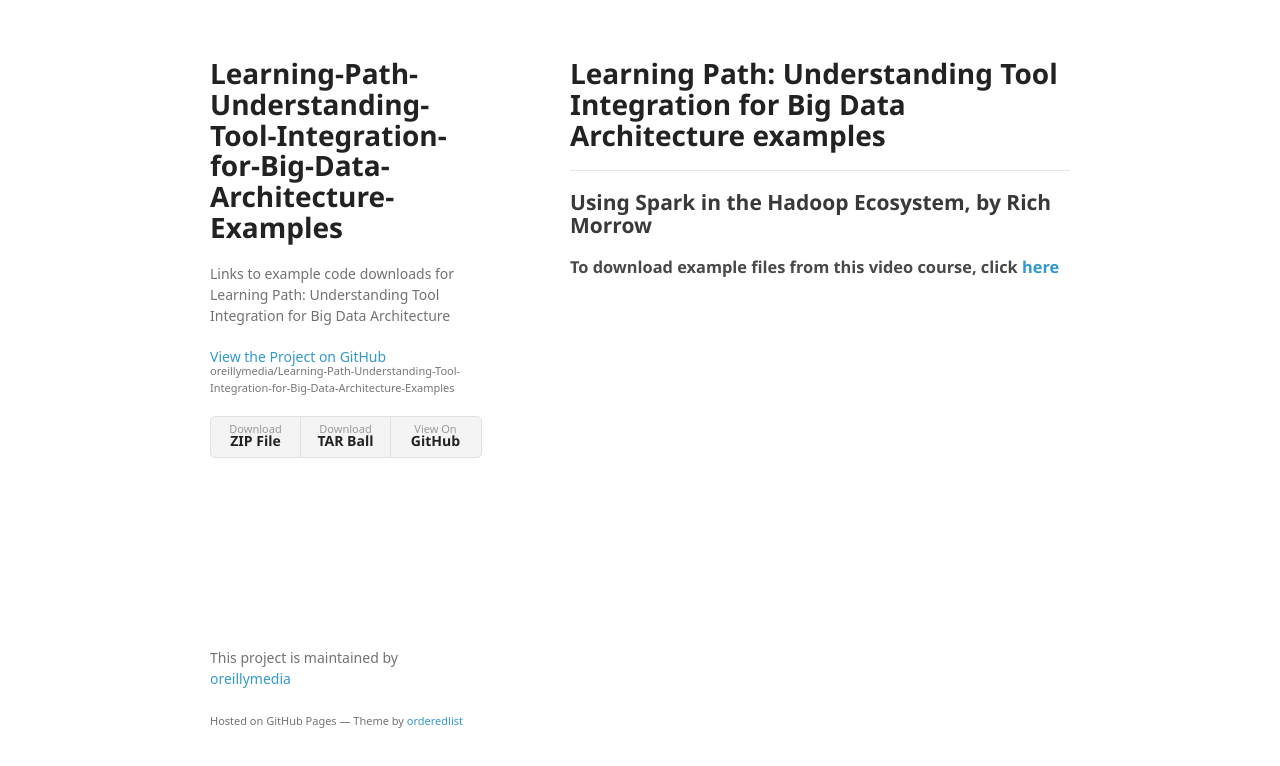
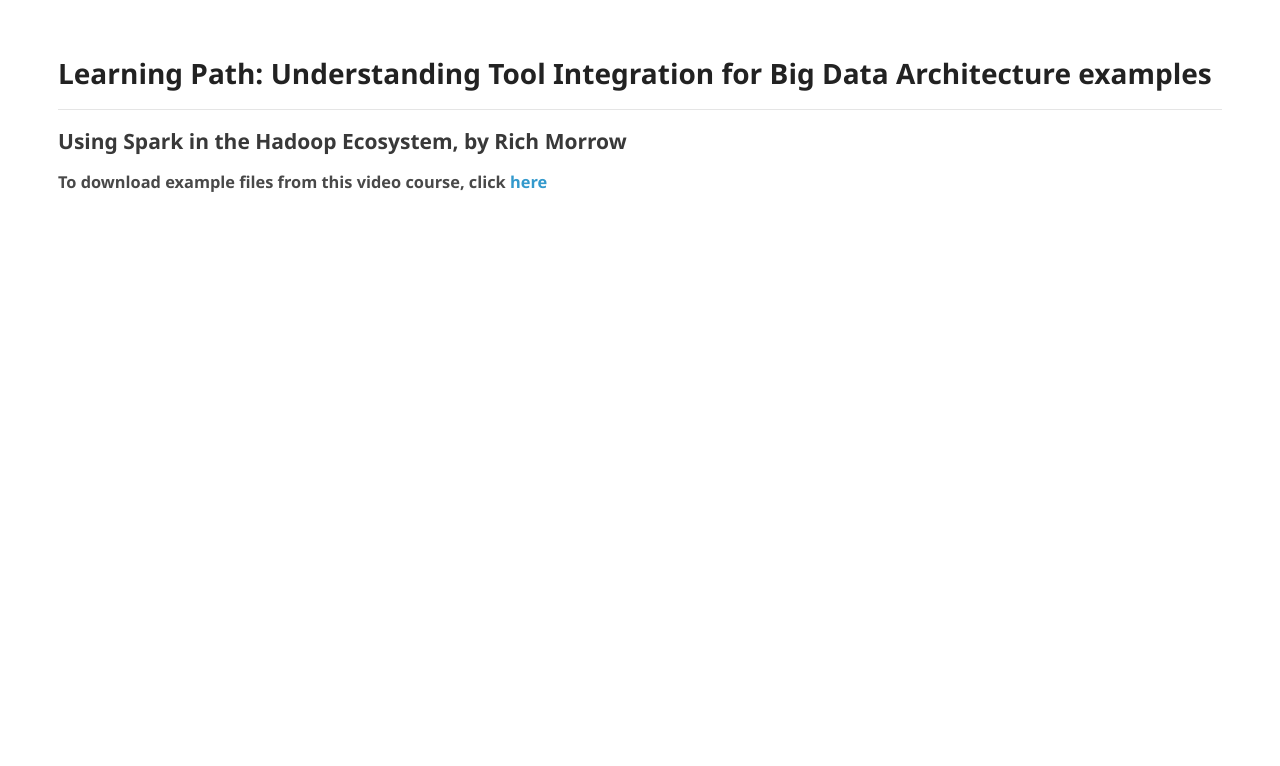
Before and after one commit to oreillymedia/Learning-Path-Understanding-Tool-Integration-for-Big-Data-Architecture-Examples, a plain HTML site: page index.html in a window 1280 px wide. Drawn offline with Linux system fonts and the light colour scheme; a web font is replaced by a local one.

Commit message:
Update index.html

```diff
--- a/index.html
+++ b/index.html
@@ -13,21 +13,6 @@
     <![endif]-->
   </head>
   <body>
-    <div class="wrapper">
-      <header>
-        <h1>Learning-Path-Understanding-Tool-Integration-for-Big-Data-Architecture-Examples</h1>
-        <p>Links to example code downloads for Learning Path: Understanding Tool Integration for Big Data Architecture</p>
-
-        <p class="view"><a href="https://github.com/oreillymedia/Learning-Path-Understanding-Tool-Integration-for-Big-Data-Architecture-Examples">View the Project on GitHub <small>oreillymedia/Learning-Path-Understanding-Tool-Integration-for-Big-Data-Architecture-Examples</small></a></p>
-
-
-        <ul>
-          <li><a href="https://github.com/oreillymedia/Learning-Path-Understanding-Tool-Integration-for-Big-Data-Architecture-Examples/zipball/master">Download <strong>ZIP File</strong></a></li>
-          <li><a href="https://github.com/oreillymedia/Learning-Path-Understanding-Tool-Integration-for-Big-Data-Architecture-Examples/tarball/master">Download <strong>TAR Ball</strong></a></li>
-          <li><a href="https://github.com/oreillymedia/Learning-Path-Understanding-Tool-Integration-for-Big-Data-Architecture-Examples">View On <strong>GitHub</strong></a></li>
-        </ul>
-      </header>
-      <section>
         <h1>
 <a id="learning-path-understanding-tool-integration-for-big-data-architecture-examples" class="anchor" href="#learning-path-understanding-tool-integration-for-big-data-architecture-examples" aria-hidden="true"><span aria-hidden="true" class="octicon octicon-link"></span></a>Learning Path: Understanding Tool Integration for Big Data Architecture examples</h1>
 
@@ -39,12 +24,6 @@
 <h3>
 <a id="to-download-example-files-from-this-video-course-click-here" class="anchor" href="#to-download-example-files-from-this-video-course-click-here" aria-hidden="true"><span aria-hidden="true" class="octicon octicon-link"></span></a>To download example files from this video course, click <a href="http://examples.oreilly.com/0636920046950/">here</a>
 </h3>
-      </section>
-      <footer>
-        <p>This project is maintained by <a href="https://github.com/oreillymedia">oreillymedia</a></p>
-        <p><small>Hosted on GitHub Pages &mdash; Theme by <a href="https://github.com/orderedlist">orderedlist</a></small></p>
-      </footer>
-    </div>
     <script src="javascripts/scale.fix.js"></script>
 
   </body>
```
